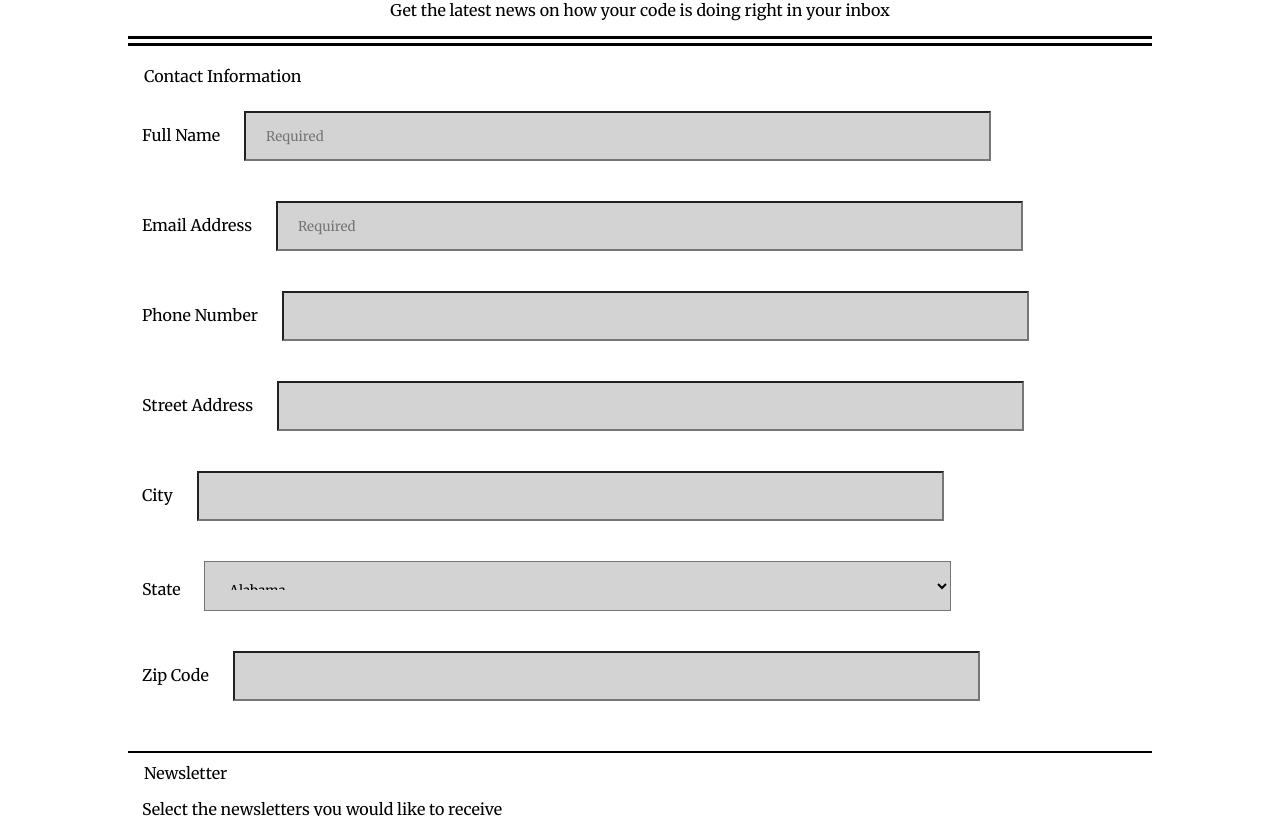
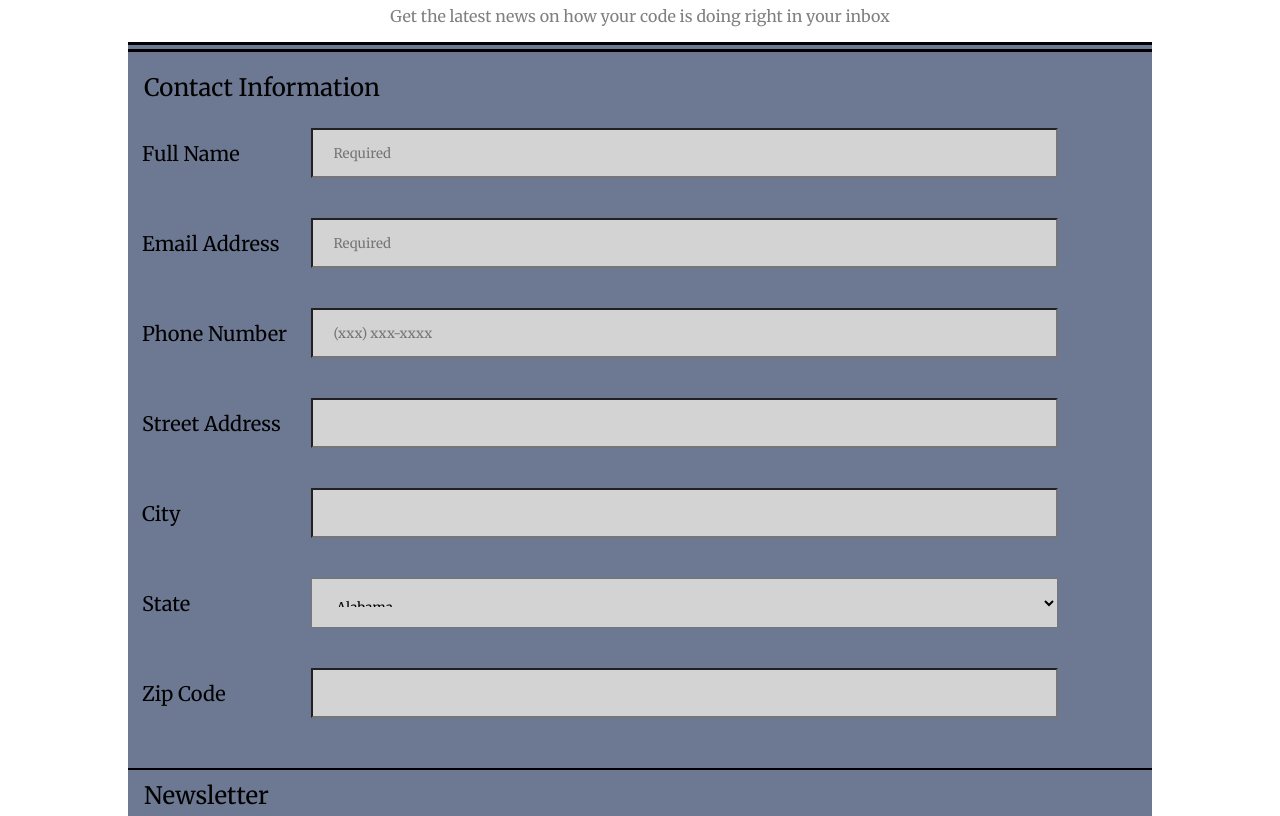
Before and after one commit to LindsWade/Techdegree-Project-3, a plain HTML site: page index.html in a window 1280 px wide. Shown: the part 194-1010 px from the top of the page. Drawn offline with Linux system fonts and the light colour scheme.

Commit message:
Fixed minor formatting and added exceeds expectations

```diff
--- a/css/styles.css
+++ b/css/styles.css
@@ -5,30 +5,57 @@
 
   body {
     margin:0;
-
   }
 
-  input:focus,
+  input[type="text"],
+  input[type="email"],
+  input[type="tel"],
+  select {
+  background-color: lightgrey;
+  width: 75%;
+  height: 50px;
+  padding: 20px;
+  margin: 20px;
+  }
+
+  input[type="text"]:focus,
+  input[type="email"]:focus,
+  input[type="tel"]:focus,
+  select:focus,
   textarea:focus {
-    border-color: red;
+    border: 10px solid red;
+    background-color: lightblue;
+    height: 100px;
+     -webkit-transition: border 2s, background-color 2s, height 2s, -webkit-transform 2s;
+    transition: border 2s, background-color 2s, height 2s, transform 2s;
   }
+
 
   h1, h2, p{
     text-align: center;
   }
 
+
   h1 {
-    background-color: black;
+    background-color: #96858F;
     color: white;
     padding: 30px;
+    border-top: black solid;
+    border-bottom: black solid;
   }
 
-  p,  {
+  p  {
     color: gray;
   }
 
+  h2,
+  legend {
+    font-size: 24px;
+  }
+
   label {
-    display: inline-block;
+    display: block;
+    font-size: 20px;
   }
 
   ul {
@@ -43,6 +70,7 @@
     border-top: 10px double black;
     max-width: 80%;
     margin: auto;
+    background-color: #6D7993;
 
   }
 
@@ -69,13 +97,19 @@
     width: 70%;
     margin: 0 auto;
     height: 75px;
-    background-color: #20B2AA;
+    background-color: #9099A2;
     color: white;
     font-size: 25px;
     border-radius: 15px;
     padding: 20px;
     max-width: 400px;
   }
+
+  .button:hover {
+    background-color: #062F4F;
+     -webkit-transition: background-color 3s, -webkit-transform 3s;
+    transition: background-color 3s, transform 3s;
+}
 
   .footer {
     display: flex;
@@ -89,21 +123,13 @@
     color: gray;
   }
 
-  input[type="text"],
-  input[type="email"],
-  input[type="tel"],
-  select {
-  background-color: lightgrey;
-  width: 75%;
-  height: 50px;
-  padding: 20px;
-  margin: 20px;
-  }
+
+
 
   .textarea
   {
-    height: 100px;
-    width: 100px;
+    height: 150px;
+    width: 350px;
   }
 
 
@@ -118,7 +144,8 @@
     }
 
     .contact label {
-      flex-basis: 30%;
+      display: inline-block;
+      width: 15%;
 
     }
 
--- a/index.html
+++ b/index.html
@@ -1,4 +1,4 @@
-<!doctype html>
+<!DOCTYPE html>
 <html lang="en">
 <head>
   <meta charset="utf-8">
@@ -21,33 +21,33 @@
       <fieldset class="fieldset">
         <legend>Contact Information</legend>
 
-              <div class=contact-input">
+              <div class="contact-input">
               <label for="name">Full Name</label>
-              <input type="text" placeholder="Required" id="name" name="user_name">
+              <input required type="text" placeholder="Required" id="name" name="user_name">
               </div>
 
-               <div class=contact-input">
+               <div class="contact-input">
               <label for="email">Email Address</label>
-              <input type="email" placeholder="Required" id="email" name="user_email">
+              <input required type="email" placeholder="Required" id="email" name="user_email">
               </div>
 
-               <div class=contact-input">
+               <div class="contact-input">
               <label for="telephone">Phone Number</label>
-              <input type="tel" id="telephone" name="user_telephone">
+              <input type="tel" placeholder="(xxx) xxx-xxxx" id="telephone" name="user_telephone">
               </div>
 
-               <div class=contact-input">
+               <div class="contact-input">
               <label for="address">Street Address</label>
               <input type="text" id="address" name="user_address">
               </div>
 
 
-              <div class=contact-input">
+              <div class="contact-input">
               <label for="city">City</label>
               <input type="text" id="city" name="user_city">
               </div>
 
-               <div class=contact-input">
+             <div class="contact-input">
              <label for="state">State</label>
              <select id="state" name="user_state">
                 <option value="alabama">Alabama</option>
@@ -103,7 +103,7 @@
               </select>
               </div>
 
-             <div class=contact-input">
+             <div class="contact-input">
              <label for="zip">Zip Code</label>
              <input type="text" id="zip" name="user_zip">
             </div>
```
